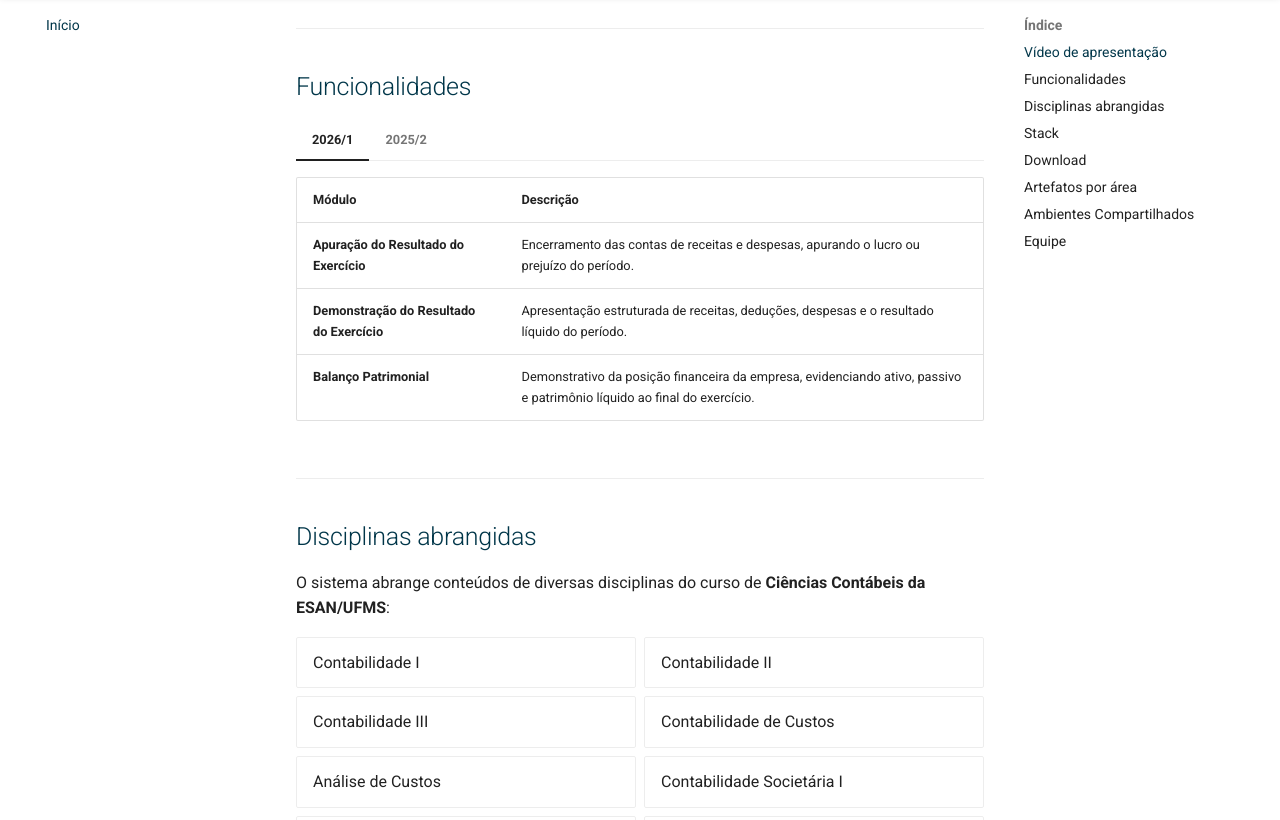
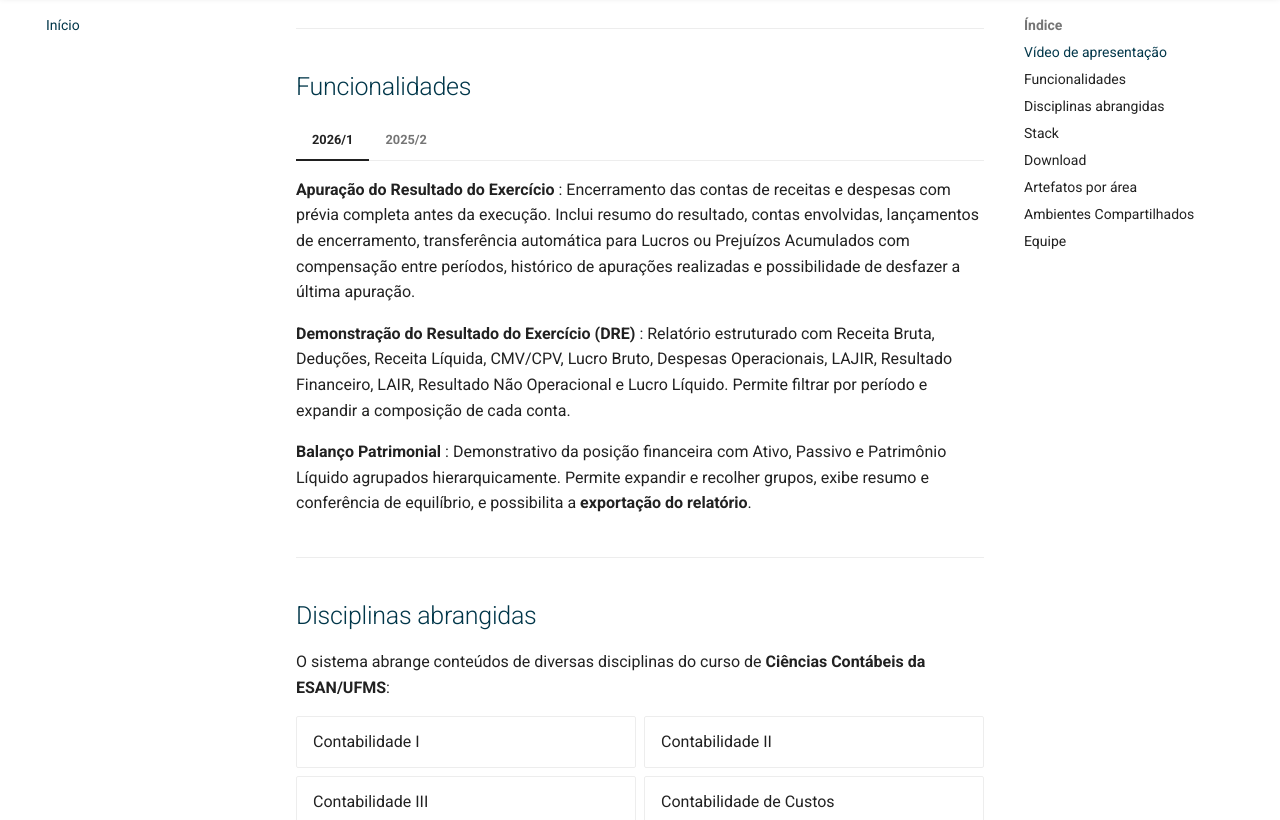
Before and after one commit to NES-Contabilidade-Integrada/doc-coins2026.1, an MkDocs documentation site: the page built from docs/index.md, in a window 1280 px wide and 900 px high, scrolled down 803 px, cut to the strip 80-900 px from the top of the window. Built offline with MkDocs 1.6.1 and Material for MkDocs 9.7.7, drawn with Linux system fonts in a browser that asks for light colours; comment, search, counter and statistics services are not loaded.

Commit message:
feat(homepage): enrich funcionalidades with detailed descriptions per module
Co-Authored-By: Claude Sonnet 4.6 <noreply@anthropic.com>

```diff
--- a/docs/index.md
+++ b/docs/index.md
@@ -18,20 +18,28 @@ O sistema foi criado para preencher uma lacuna no curso de Ciências Contábeis:
 
 === "2026/1"
 
-    | Módulo | Descrição |
-    |--------|-----------|
-    | **Apuração do Resultado do Exercício** | Encerramento das contas de receitas e despesas, apurando o lucro ou prejuízo do período. |
-    | **Demonstração do Resultado do Exercício** | Apresentação estruturada de receitas, deduções, despesas e o resultado líquido do período. |
-    | **Balanço Patrimonial** | Demonstrativo da posição financeira da empresa, evidenciando ativo, passivo e patrimônio líquido ao final do exercício. |
+    **Apuração do Resultado do Exercício**
+    :   Encerramento das contas de receitas e despesas com prévia completa antes da execução. Inclui resumo do resultado, contas envolvidas, lançamentos de encerramento, transferência automática para Lucros ou Prejuízos Acumulados com compensação entre períodos, histórico de apurações realizadas e possibilidade de desfazer a última apuração.
+
+    **Demonstração do Resultado do Exercício (DRE)**
+    :   Relatório estruturado com Receita Bruta, Deduções, Receita Líquida, CMV/CPV, Lucro Bruto, Despesas Operacionais, LAJIR, Resultado Financeiro, LAIR, Resultado Não Operacional e Lucro Líquido. Permite filtrar por período e expandir a composição de cada conta.
+
+    **Balanço Patrimonial**
+    :   Demonstrativo da posição financeira com Ativo, Passivo e Patrimônio Líquido agrupados hierarquicamente. Permite expandir e recolher grupos, exibe resumo e conferência de equilíbrio, e possibilita a **exportação do relatório**.
 
 === "2025/2"
 
-    | Módulo | Descrição |
-    |--------|-----------|
-    | **Plano de Contas** | Consulta ao plano de contas padrão com estrutura hierárquica de contas sintéticas e analíticas. |
-    | **Livro Diário** | Registro e consulta cronológica de todos os lançamentos contábeis realizados em uma empresa. |
-    | **Livro Razão** | Agrupamento dos lançamentos por conta, permitindo acompanhar a movimentação individual de cada conta ao longo do período. |
-    | **Balancete de Verificação** | Confronto dos saldos devedores e credores de todas as contas, verificando o equilíbrio contábil dos lançamentos. |
+    **Plano de Contas**
+    :   Consulta ao plano de contas padrão com estrutura hierárquica de contas sintéticas e analíticas.
+
+    **Livro Diário**
+    :   Gerenciamento completo de lançamentos contábeis — criação, edição, exclusão e listagem cronológica. Inclui também a opção de limpar todos os dados da empresa.
+
+    **Livro Razão**
+    :   Agrupamento dos lançamentos por conta, permitindo acompanhar a movimentação individual de cada conta ao longo do período.
+
+    **Balancete de Verificação**
+    :   Confronto dos saldos devedores e credores de todas as contas com filtros por período, exibição do balancete completo e resumo consolidado dos totais.
 
 ---
 
```
